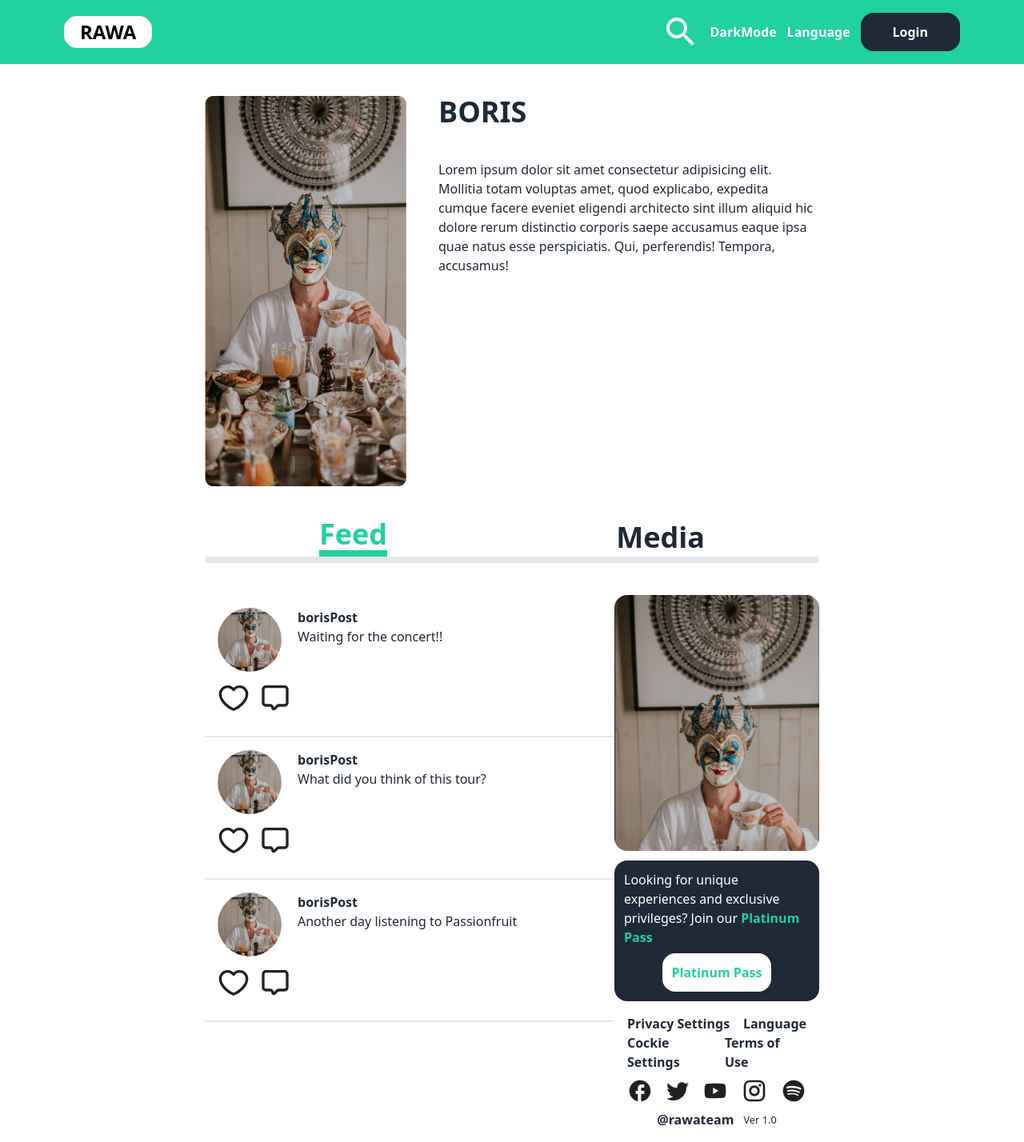
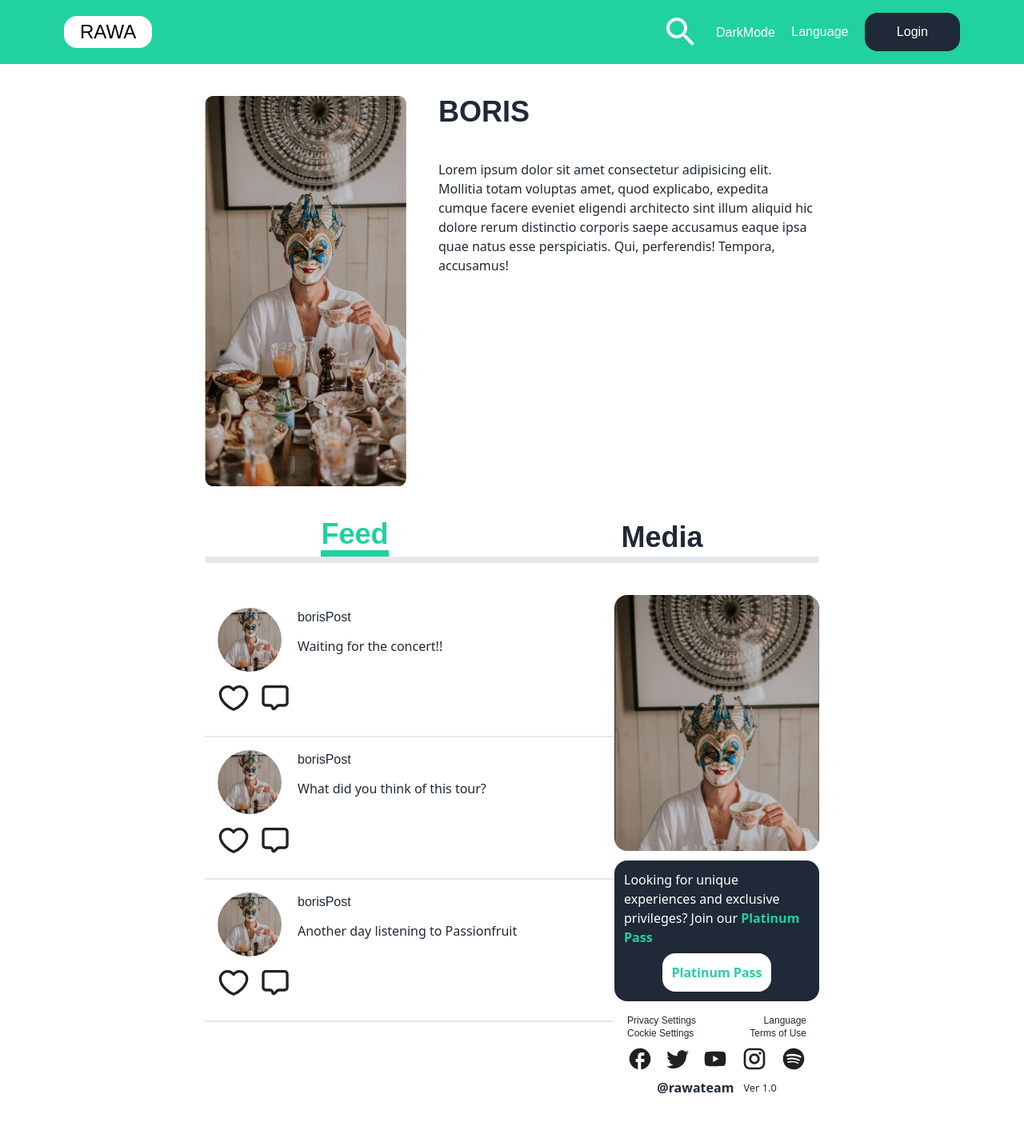
Before and after one commit to No-Country/s6-05-t-Python--React, a React (Vite) app in the folder Rawa_front/: page /artist/boris in a window 1280 px wide. Shown: the whole page at 80% size. After the commit the page ends 1388 px from the top, so only its background shows below. Built offline with nearby package versions, Linux system fonts and the light colour scheme; a web font is replaced by a local one.

Commit message:
añadiendo fuente

```diff
--- a/Rawa_front/src/components/DarkMode.tsx
+++ b/Rawa_front/src/components/DarkMode.tsx
@@ -17,11 +17,11 @@ export const DarkMode = () => {
 
   return (
     <button onClick={handlerTheme}>
-      <span className="dark:hover:text-borderDarkmode dark:text-white hover:text-primarioH  dark:hidden flex flex-row items-center gap-x-3  text-bold">
+      <span className="dark:hover:text-borderDarkmode font-moch dark:text-white hover:text-primarioH  dark:hidden flex flex-row items-center gap-x-3">
         DarkMode
       </span>
 
-      <span className="dark:hover:text-borderDarkmode dark:text-white hover:text-primarioH  hidden dark:flex flex-row items-center gap-x-3  text-bold">
+      <span className="dark:hover:text-borderDarkmode font-moch dark:text-white hover:text-primarioH  hidden dark:flex flex-row items-center gap-x-3">
         LightMode
       </span>
     </button>
--- a/Rawa_front/src/components/Divider/Divider.tsx
+++ b/Rawa_front/src/components/Divider/Divider.tsx
@@ -6,7 +6,7 @@ const Divider = () => {
         className="flex flex-row w-full h-40 relative justify-center items-center">
             <div>
                 <h2
-                className="text-white font-bold text-3xl">Music brings us together</h2>
+                className="text-white text-3xl font-moch">Music brings us together</h2>
             </div>
         </section>
     )
--- a/Rawa_front/src/components/FeedSection/FeedSection.tsx
+++ b/Rawa_front/src/components/FeedSection/FeedSection.tsx
@@ -49,11 +49,11 @@ const FeedSection = ({artistId}) => {
                     </div>
                     <div className="flex flex-col p-4">
                         <div className="flex flex-col mb-2">
-                            <ul className="flex items-center justify-between font-bold">
+                            <ul className="flex items-center justify-between font-moch text-xs">
                                 <li className="cursor-pointer">Privacy Settings</li>
                                 <li className="cursor-pointer">Language</li>
                             </ul>
-                            <ul className="flex items-center justify-between font-bold">
+                            <ul className="flex items-center justify-between font-moch text-xs">
                                 <li className="cursor-pointer">Cockie Settings</li>
                                 <li className="cursor-pointer">Terms of Use</li>
                             </ul>
--- a/Rawa_front/src/components/Header/Header.tsx
+++ b/Rawa_front/src/components/Header/Header.tsx
@@ -33,7 +33,7 @@ const Header = () => {
     return(
         <header className=" md:pt-10 md:pb-10 md:pl-32 md:pr-32">
             <div>
-                <h2 className="font-bold text-2xl text-black">New Media</h2>
+                <h2 className="text-2xl text-black font-moch">New Media</h2>
             </div>
             <div className="md:flex md:flex-row md:pt-5">
                 {grupos.map((artista, index)=>{
--- a/Rawa_front/src/components/Nav/Nav.tsx
+++ b/Rawa_front/src/components/Nav/Nav.tsx
@@ -11,17 +11,17 @@ const Nav = () => {
         <nav className="bg-priColor md:pr-20 md:pl-20 md:pt-4 md:pb-4 md:flex md:justify-between md:items-center">
             <Link to={"/"}>
                 <div style={{width: "min-content"}} className="bg-white text-black pr-5 pl-5 pt-1 pb-1 rounded-2xl">
-                    <h2 className="font-bold text-2xl">RAWA</h2>
+                    <h2 className="text-2xl font-moch">RAWA</h2>
                 </div>
             </Link>
             <ul className="md:flex md:justify-between md:w-1/3 md:items-center">
                 <SearchIcon/>
-                <li className="font-bold text-white"><DarkMode/></li>
-                <li className="font-bold text-white cursor-pointer">Language</li>
-                {isLogin ? <li className="font-bold text-white">User</li> :
+                <li className="text-white"><DarkMode/></li>
+                <li className="text-white cursor-pointer font-moch">Language</li>
+                {isLogin ? <li className="text-white font-moch">User</li> :
                 <Link to={"/login"}>
-                    <button className="font-bold text-white bg-gray-800 md:pt-3 md:pb-3 md:pl-10 md:pr-10
-                    rounded-2xl
+                    <button className="text-white bg-gray-800 md:pt-3 md:pb-3 md:pl-10 md:pr-10
+                    rounded-2xl font-moch
                     ">Login</button>
                 </Link>
                 }
--- a/Rawa_front/src/components/Post/Post.tsx
+++ b/Rawa_front/src/components/Post/Post.tsx
@@ -10,7 +10,7 @@ const Post = ({post}) =>{
                 , backgroundPosition: "center", backgroundSize: "cover"
                 }}></div>
                 <div className="md:ml-5">
-                    <h3 className="font-bold">{post.artist}Post</h3>
+                    <h3 className="font-moch mb-3">{post.artist}Post</h3>
                     <p> {post.content} </p>
                 </div>
             </div>
--- a/Rawa_front/src/pages/Artist.tsx
+++ b/Rawa_front/src/pages/Artist.tsx
@@ -14,18 +14,18 @@ const Artist = () => {
             <div className="flex md:flex-row">
                 <img src={`/${id}.png`} alt={id}/>
                 <div className="md:pl-10">
-                    <h2 className="font-bold md:text-4xl">{id?.toUpperCase()}</h2>
+                    <h2 className="font-bold md:text-4xl font-moch">{id?.toUpperCase()}</h2>
                     <p className="md:mt-10">Lorem ipsum dolor sit amet consectetur adipisicing elit. Mollitia totam voluptas amet, quod explicabo, expedita cumque facere eveniet eligendi architecto sint illum aliquid hic dolore rerum distinctio corporis saepe accusamus eaque ipsa quae natus esse perspiciatis. Qui, perferendis! Tempora, accusamus!</p>
                 </div>
             </div>
             <div className="mt-10 mb-10">
                 <div className="border-b-8 flex md:flex-row items-center justify-around md:mb-10">
                     <h3
-                    className={isFeed ? "cursor-pointer text-priColor border-b-8 border-priColor font-bold text-4xl" : "cursor-pointer font-bold text-4xl"}
+                    className={isFeed ? "font-moch cursor-pointer text-priColor border-b-8 border-priColor font-bold text-4xl" : "font-moch cursor-pointer font-bold text-4xl"}
                     onClick={()=>setIsFeed(!isFeed)}
                     >Feed</h3>
                     <h3
-                    className={isFeed ? "cursor-pointer font-bold text-4xl" : "cursor-pointer text-priColor border-b-8 border-priColor font-bold text-4xl"}
+                    className={isFeed ? "font-moch cursor-pointer font-bold text-4xl" : "font-moch cursor-pointer text-priColor border-b-8 border-priColor font-bold text-4xl"}
                     onClick={()=>setIsFeed(!isFeed)}
                     >Media</h3>
                 </div>
```
